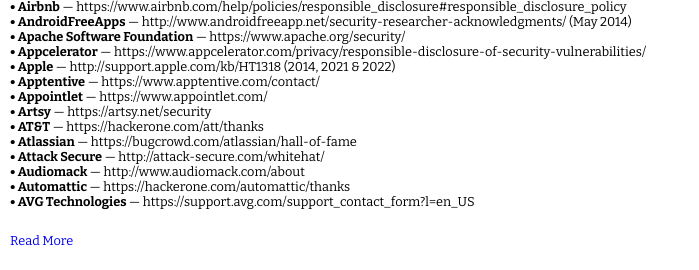
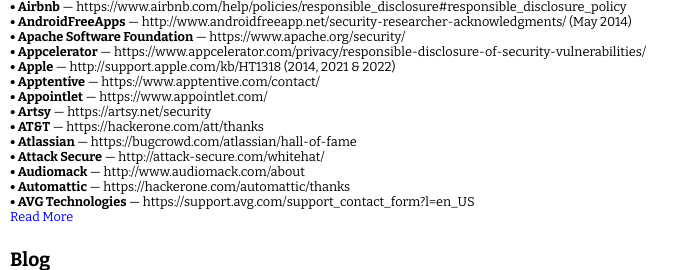
Before and after one commit to evanricafort/evan, a PHP site: page / in a window 1280 px wide. Shown: the part 3589-3859 px from the top of the page, without its empty margins (0-699 px from the left). Run offline with PHP 8.4, Linux system fonts and the light colour scheme.

Commit message:
Revert the Read More spacing
Puts the toggle back where it sat before 6fe7fd6.

Co-Authored-By: Claude Opus 5 <noreply@anthropic.com>

```diff
--- a/css/site.css
+++ b/css/site.css
@@ -306,13 +306,6 @@ body.dark-mode .glow-text span:hover {
   will-change: max-height;
 }
 
-/* Stand the toggle clear of the list. It is an inline <a>, so it needs a box
-   of its own before a top margin will hold. */
-[data-toggle-target] {
-  display: inline-block;
-  margin-top: 1.5rem;
-}
-
 /* --- Scroll-to-top plane -------------------------------------------- */
 #scrollToTopBtn {
   position: fixed;
--- a/index.html
+++ b/index.html
@@ -51,7 +51,7 @@
   <link rel="preconnect" href="https://fonts.gstatic.com" crossorigin />
   <link rel="stylesheet" href="https://fonts.googleapis.com/css2?family=Bitter:ital,wght@0,100..900;1,100..900&display=swap" />
   <link rel="stylesheet" href="https://cdn.jsdelivr.net/npm/aos@2.3.4/dist/aos.css" />
-  <link rel="stylesheet" href="css/site.css?v=866aa37f" />
+  <link rel="stylesheet" href="css/site.css?v=eec4c5a7" />
 </head>
 
 <body>
```
